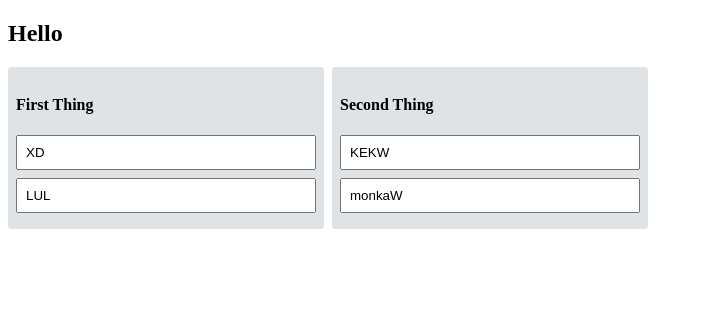
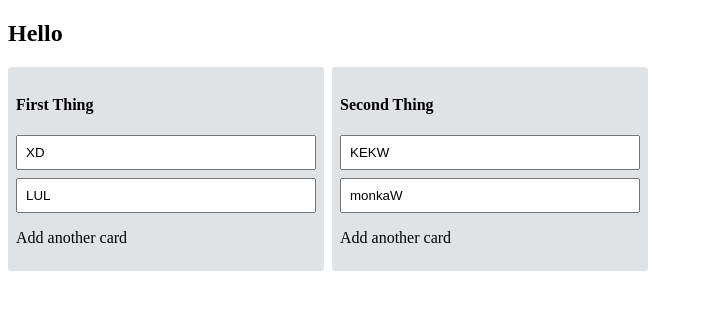
Before and after one commit to johnsonphan95/trello-clone, a React (Create React App) app: page / in a window 1280 px wide. Shown: the top 310 px of the page, without its empty margins (0-703 px from the left). Built offline with nearby package versions, Linux system fonts and the light colour scheme.

Commit message:
Add trello action button

```diff
--- /dev/null
+++ b/src/components/TrelloActionButton.js
@@ -0,0 +1,20 @@
+import React from 'react';
+
+class TrelloActionButton extends React.Component {
+
+  renderAddButton = () => {
+    const { list } = this.props;
+
+    const buttonText = list ? "Add another list" : "Add another card"
+    return (
+      <div>
+        <p>{buttonText}</p>
+      </div>
+    )
+  }
+  render() {
+    return this.renderAddButton();
+  }
+}
+
+export default TrelloActionButton;
--- a/src/components/TrelloList.js
+++ b/src/components/TrelloList.js
@@ -1,11 +1,13 @@
 import React from 'react';
 import TrelloCard from './TrelloCard';
+import TrelloActionButton from './TrelloActionButton';
 
 const TrelloList = ({title, cards}) => {
   return (
     <div style={styles.container}>
       <h4>{title}</h4>
       {cards.map(card => <TrelloCard key={card.id} text={card.text}/>)}
+      <TrelloActionButton />
     </div>
   )
 }
```
